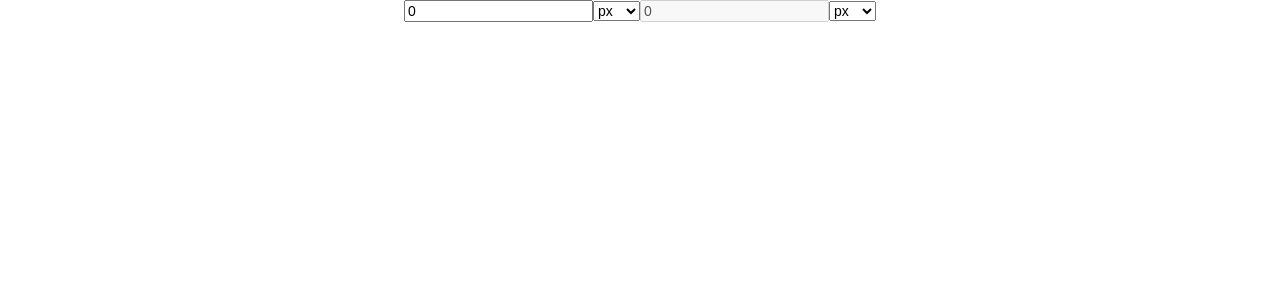
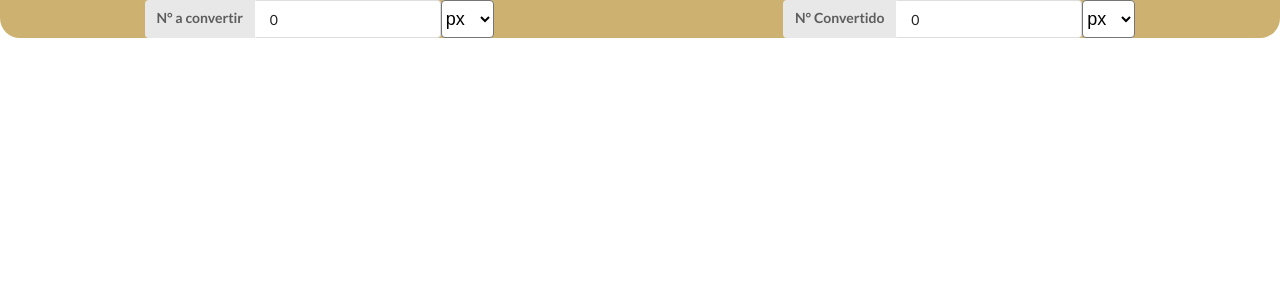
Before and after one commit to EnzzoPerez/convert-px-em, a React (Create React App) app: page / in a window 1280 px wide. Shown: the top 300 px of the page. Built offline with nearby package versions, Linux system fonts and the light colour scheme.

Commit message:
update components

```diff
--- a/src/components/header.js
+++ b/src/components/header.js
@@ -1,5 +1,5 @@
 import React, { Component } from 'react';
-import "../App.css"
+import "../header.css"
 
 class Header extends Component {
     render() {
--- a/src/components/inputList.js
+++ b/src/components/inputList.js
@@ -1,4 +1,5 @@
 import React, { Component } from 'react';
+import "./inputList.css";
 
 class InputList extends Component {
     constructor(){
@@ -76,16 +77,21 @@ class InputList extends Component {
         }
 
         return (
-            <div>
-                <input type="number" value={this.state.from.input} onChange={this.handleInput}/>
-                <select id="from" value={this.state.from.select} onChange={this.handleSelect} >
-                    {opciones}
-                </select>
-
-                <input type="number" disabled="true" value={this.state.to.input || '0'}/>
-                <select id="to" value={this.state.to.select} onChange={this.handleSelect}>
-                    {opciones}
-                </select>
+            <div className="converter">
+                <div className="ui labeled input">
+                    <div class="ui label label">N° a convertir</div>
+                    <input type="number" value={this.state.from.input} onChange={this.handleInput}/>
+                    <select className="select" id="from" value={this.state.from.select} onChange={this.handleSelect} >
+                        {opciones}
+                    </select>
+                </div>
+                <div className="ui labeled input">
+                    <div class="ui label label">N° Convertido</div>
+                    <input class="ui input" type="number" readonly value={this.state.to.input || '0'}/>
+                    <select className="select" id="to" value={this.state.to.select} onChange={this.handleSelect}>
+                        {opciones}
+                    </select>
+                </div>
             </div>
         );
     }
```
